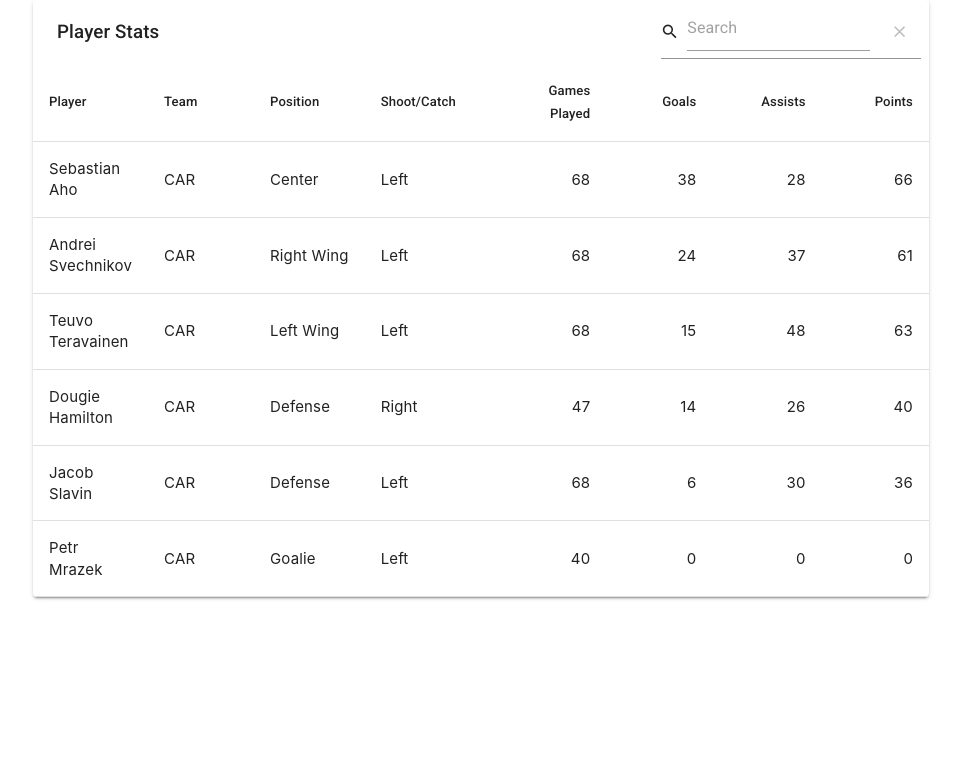
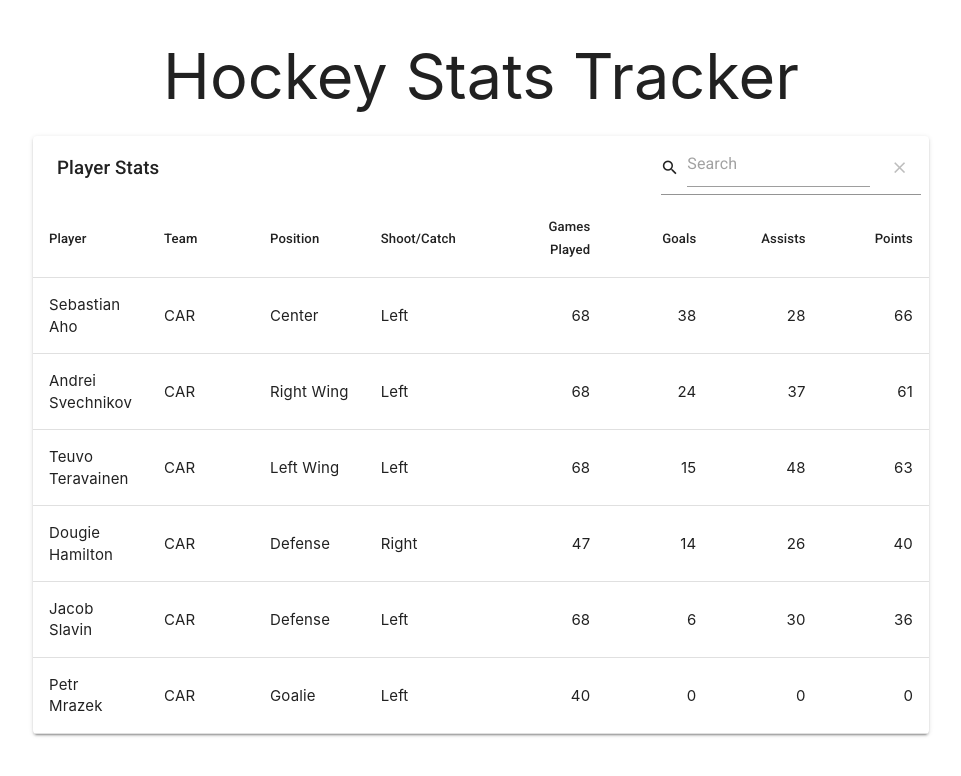
Before and after one commit to E-Huynh/hockey-stats-tracker, a React (Create React App) app: page / in a window 1280 px wide. Shown: the top 776 px of the page, without its empty margins (159-1120 px from the left). Built offline with nearby package versions, Linux system fonts and the light colour scheme.

Commit message:
Added header

```diff
--- a/src/App.js
+++ b/src/App.js
@@ -4,6 +4,7 @@ import Table from "./components/table";
 function App() {
     return (
         <div className='container'>
+            <h1 className="center-align">Hockey Stats Tracker</h1>
               <Table />
         </div>
     )
```
